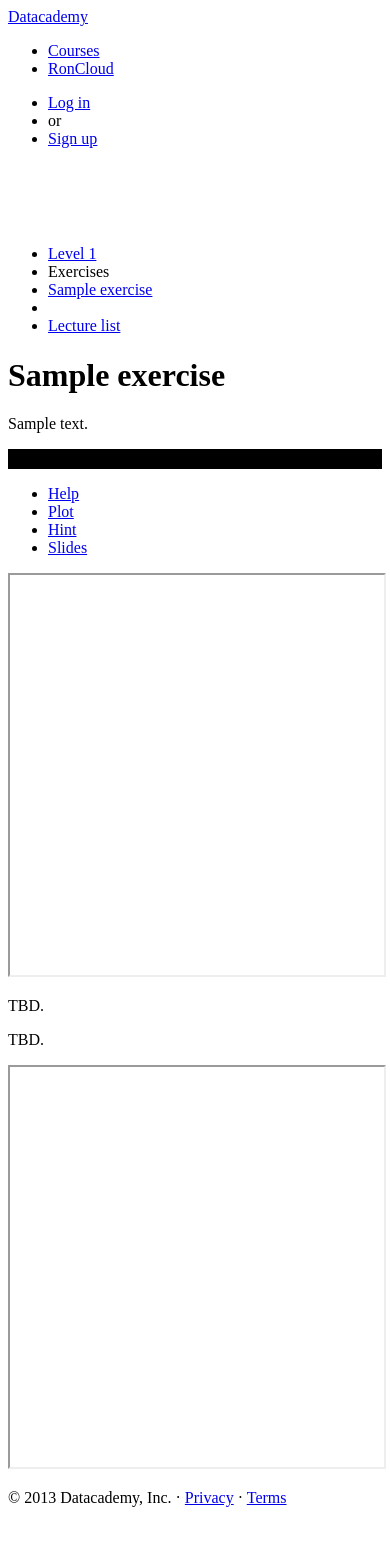
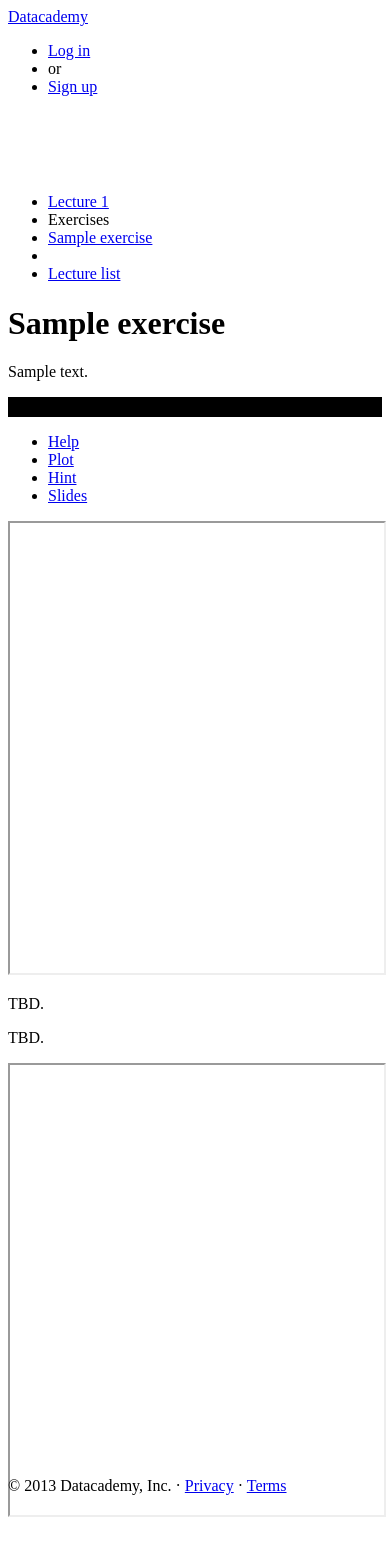
Before and after one commit to mingot/datacademy_django, a Django app: a page that uses datacademy/templates/base.html in a window 390 px wide. After the commit the page ends 1517 px from the top, so only its background shows below. Run offline with Django 3.2, Linux system fonts and the light colour scheme; tables that the repository leaves empty hold one stand-in row (values such as "Sample post"); some libraries are stand-ins or nearby versions.

Commit message:
Added number to models. Cleaned navbar to hide courses and Roncloud. Responsive video.

```diff
--- a/datacademy/courses/models.py
+++ b/datacademy/courses/models.py
@@ -18,14 +18,15 @@
 
 
 class Lecture(CommonInfo):
-    # number = models.PositiveSmallIntegerField()
+    number = models.PositiveSmallIntegerField()
     course = models.ForeignKey('Course')
     slides = models.FileField(upload_to='lectures/',
                               blank=True,
                               null=True)
-    video = models.FileField(upload_to='lectures/',
-                             blank=True,
+    video = models.TextField(blank=True,
                              null=True)
+    class Meta:
+        ordering = ['number']
 
     # def next_lecture(self):
     #     next = Lecture.objects.filter(course=self.course).\
@@ -33,9 +34,14 @@
     #     return next
 
 
+
+
 class Exercise(CommonInfo):
-    # number = models.PositiveSmallIntegerField()
+    number = models.PositiveSmallIntegerField()
     lecture = models.ForeignKey('Lecture')
     initial_code = models.TextField()
     hint = models.TextField()
     unit_test = models.TextField()
+
+    class Meta:
+        ordering = ['number']
--- a/datacademy/templates/base.html
+++ b/datacademy/templates/base.html
@@ -98,7 +98,10 @@
 
       </div> <!-- /container -->
 
+      {% block push %}
       <div id="push"></div>
+      {% endblock push %}
+
     </div>
 
     <!-- FOOTER -->
--- a/datacademy/templates/core/navbar.html
+++ b/datacademy/templates/core/navbar.html
@@ -9,8 +9,8 @@
       <a class="brand" href={% url 'home' %}>Datacademy</a>
       <div class="nav-collapse collapse">
         <ul class="nav">
-          <li class="active"><a href="{% url 'course_list' %}">Courses</a></li>
-          <li><a href="{% url 'rserver' %}">RonCloud</a></li>
+          <!--<li class="active"><a href="{% url 'course_list' %}">Courses</a></li>-->
+          <!--<li><a href="{% url 'rserver' %}">RonCloud</a></li>-->
         </ul>
         <ul class="nav pull-right">
           {% if request.user.is_authenticated %}
--- a/datacademy/templates/core/sidebar.html
+++ b/datacademy/templates/core/sidebar.html
@@ -1,7 +1,7 @@
 <div class="span2">
   <div class="well sidebar-nav">
     <ul class="nav nav-list">
-      <li class="nav-header"><a href="{% url 'lecture_detail' lecture.pk %}">Level 1</a></li>
+      <li class="nav-header"><a href="{% url 'lecture_detail' lecture.pk %}">Lecture {{ lecture.number }}</a></li>
       <li class="nav-header">Exercises</li>
       {% for exercise in lecture.exercise_set.all %}
         {% if exercise == element_active %}
--- a/datacademy/templates/courses/exercise_detail.html
+++ b/datacademy/templates/courses/exercise_detail.html
@@ -4,6 +4,15 @@
 
 {% block extra_css %}
   <link href="{% static 'css/jquery_terminal/jquery.terminal.css' %}" rel="stylesheet"/>
+  <style>
+    .container-fluid,
+    .row-fluid,
+    .span5 {
+      height:100%;
+    }
+
+
+  </style>
 {% endblock extra_css %}
 
 {% block content %}
@@ -12,7 +21,7 @@
 
     {% include "core/sidebar.html" %}
 
-    <div class="span10">
+    <div class="span10 page-header">
       <h1>{{ exercise.title }}</h1>
       <p class="lead">{{ exercise.description }}</p>
     </div>
@@ -37,7 +46,7 @@
       <!-- Tab content -->
       <div class="tab-content">
         <div class="tab-pane active" id="help">
-          <iframe id="frame" src="" style="width: 100%; height: 400px" ></iframe>
+          <iframe id="frame" src="" style="width: 100%; height:450px;" ></iframe>
         </div>
         <div class="tab-pane" id="plot">
           <p>TBD.<p>
@@ -46,13 +55,16 @@
           <p>TBD.<p>
         </div>
         <div class="tab-pane" id="slides">
-          <iframe id="resource_iframe" src="{{ lecture.slides.url }}" style="width: 100%; height: 400px"></iframe>
+          <iframe id="resource_iframe" src="{{ lecture.slides.url }}" style="width: 100%; height:450px;"></iframe>
         </div>
       </div>
     </div>
 
   </div><!--/row-fluid-->
 {% endblock content %}
+
+
+{% block push %}{% endblock push %}
 
 
 {% block extra_js %}
@@ -80,8 +92,8 @@
 
   <script type="text/javascript">
   //regular expression definitions
-  var reHelp = /help\((\w+)\)/,
-      rePlot = /plot\((\w+)\)/;
+  var reHelp = /help\(([A-Za-z0-9_\.]+)\)/,
+      rePlot = /plot\(([A-Za-z0-9_\.|\:]+)\)/;
 
   jQuery(function($, undefined) {
     $('#term_demo').terminal(function(command, term) {
@@ -114,7 +126,7 @@
     }, {
         greetings: 'Press Enter to submit, or type \'help\' for info',
         name: 'js_demo',
-        height: 400,
+        height: 500,
         prompt: '> '});
   });
   </script>
--- a/datacademy/templates/index.html
+++ b/datacademy/templates/index.html
@@ -212,7 +212,7 @@
           <div class="carousel-caption">
             <h1>Example headline.</h1>
             <p class="lead">Cras justo odio, dapibus ac facilisis in, egestas eget quam. Donec id elit non mi porta gravida at eget metus. Nullam id dolor id nibh ultricies vehicula ut id elit.</p>
-            <a class="btn btn-large btn-primary" href="#">Sign up today</a>
+            <a class="btn btn-large btn-primary" href="{% url 'userena_signup' %}">Sign up today</a>
           </div>
         </div>
       </div>
```
Also changed, not shown: datacademy/static/js/fitvid/jquery.fitvids.js (added, +74 -0 lines), datacademy/templates/courses/lecture_detail.html (+18 -8 lines).
